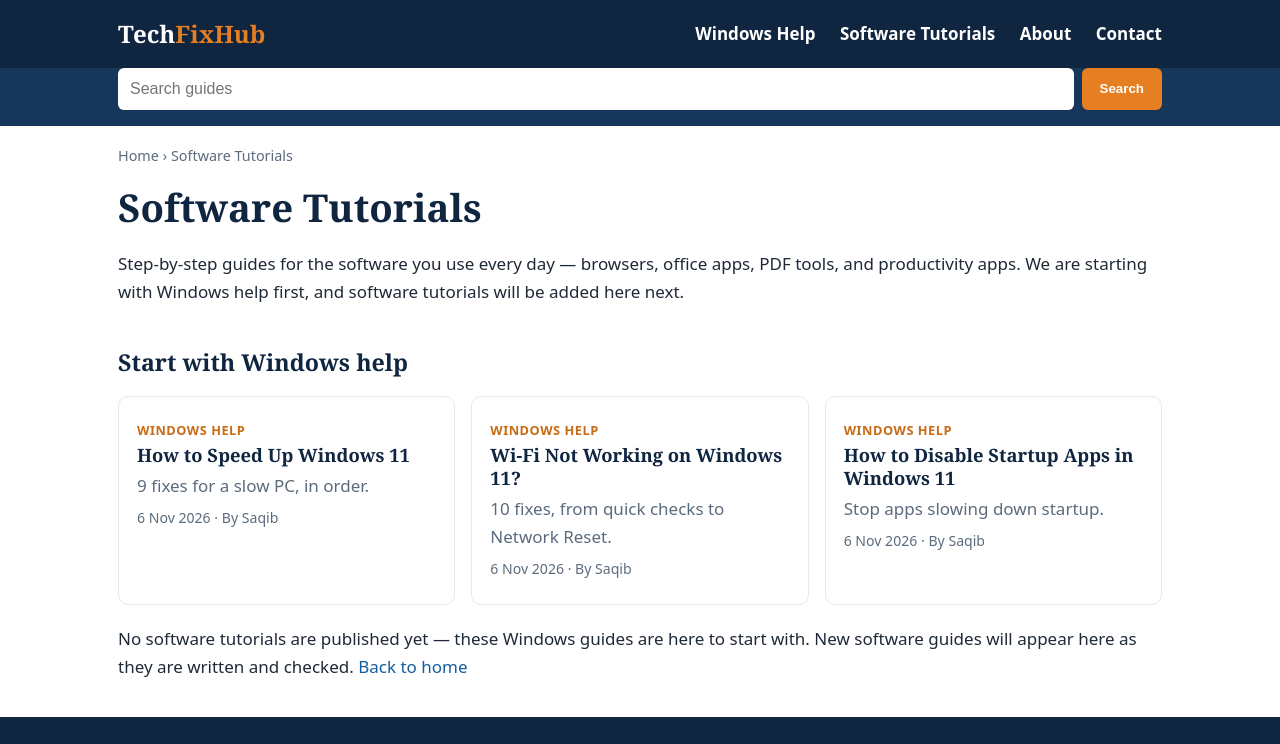
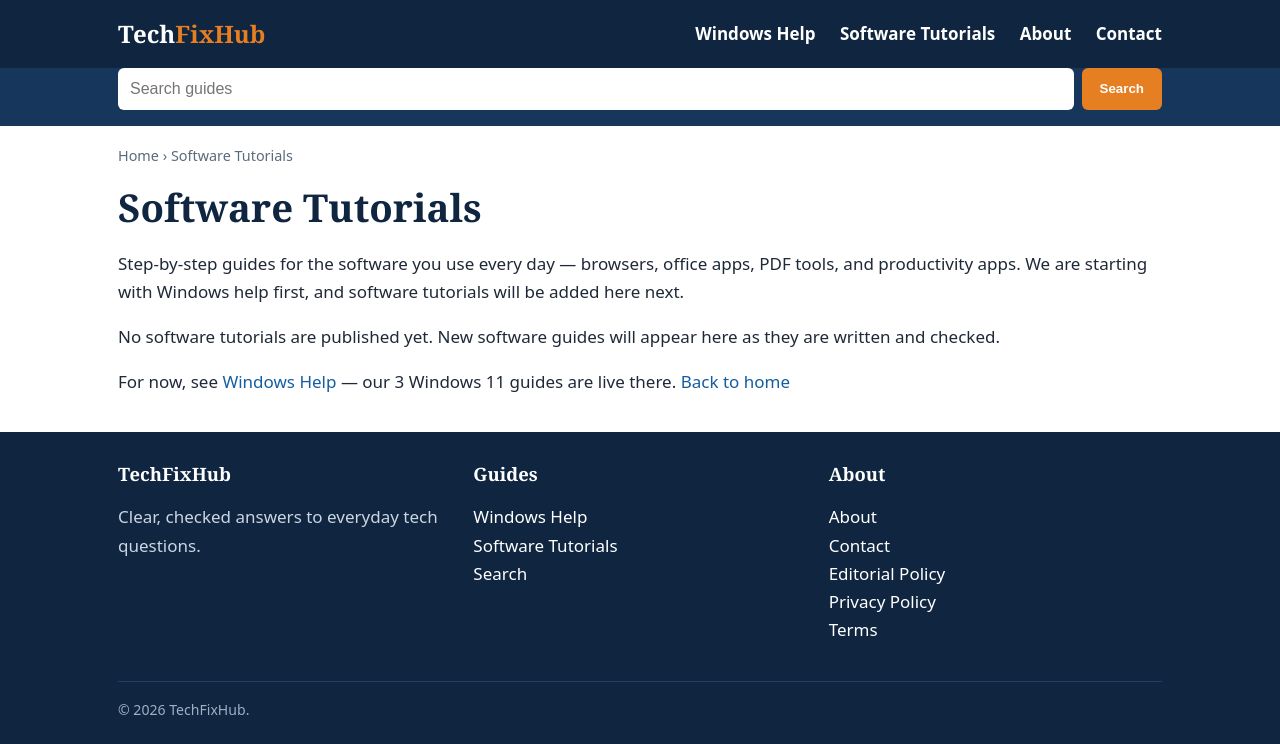
Before and after one commit to datawithsaqib/techfixhub, a plain HTML site: page software/index.html in a window 1280 px wide. Shown: the top 744 px of the page. Drawn offline with Linux system fonts and the light colour scheme.

Commit message:
Fix minor issues: shorten SVG captions, remove lazy load on illustrations, add Search button, fix Software page wording

```diff
--- a/software/index.html
+++ b/software/index.html
@@ -37,22 +37,8 @@
 <nav class="breadcrumb" aria-label="Breadcrumb"><a href="/techfixhub/">Home</a> › Software Tutorials</nav>
 <h1>Software Tutorials</h1>
 <p>Step-by-step guides for the software you use every day — browsers, office apps, PDF tools, and productivity apps. We are starting with Windows help first, and software tutorials will be added here next.</p>
-<h2>Start with Windows help</h2>
-<div class="cards">
-<article class="card"><span class="kicker">Windows help</span>
-<h3><a href="/techfixhub/windows/how-to-speed-up-windows-11/">How to Speed Up Windows 11</a></h3>
-<p>9 fixes for a slow PC, in order.</p>
-<p class="meta">6 Nov 2026 · By Saqib</p></article>
-<article class="card"><span class="kicker">Windows help</span>
-<h3><a href="/techfixhub/windows/wifi-not-working-windows-11/">Wi-Fi Not Working on Windows 11?</a></h3>
-<p>10 fixes, from quick checks to Network Reset.</p>
-<p class="meta">6 Nov 2026 · By Saqib</p></article>
-<article class="card"><span class="kicker">Windows help</span>
-<h3><a href="/techfixhub/windows/disable-startup-apps-windows-11/">How to Disable Startup Apps in Windows 11</a></h3>
-<p>Stop apps slowing down startup.</p>
-<p class="meta">6 Nov 2026 · By Saqib</p></article>
-</div>
-<p style="margin-top:20px">No software tutorials are published yet — these Windows guides are here to start with. New software guides will appear here as they are written and checked. <a href="/techfixhub/">Back to home</a></p>
+<p>No software tutorials are published yet. New software guides will appear here as they are written and checked.</p>
+<p>For now, see <a href="/techfixhub/windows/">Windows Help</a> — our 3 Windows 11 guides are live there. <a href="/techfixhub/">Back to home</a></p>
 </div></main>
 <footer class="site-footer"><div class="wrap">
 <div class="footer-grid">
```
Also changed, not shown: search/index.html (+1 -0 lines), windows/disable-startup-apps-windows-11/index.html (+1 -1 lines), windows/how-to-speed-up-windows-11/index.html (+1 -1 lines), windows/wifi-not-working-windows-11/index.html (+1 -1 lines), assets/images/disable-startup-apps-windows-11.svg, assets/images/speed-up-windows-11.svg, assets/images/wifi-not-working-windows-11.svg.
